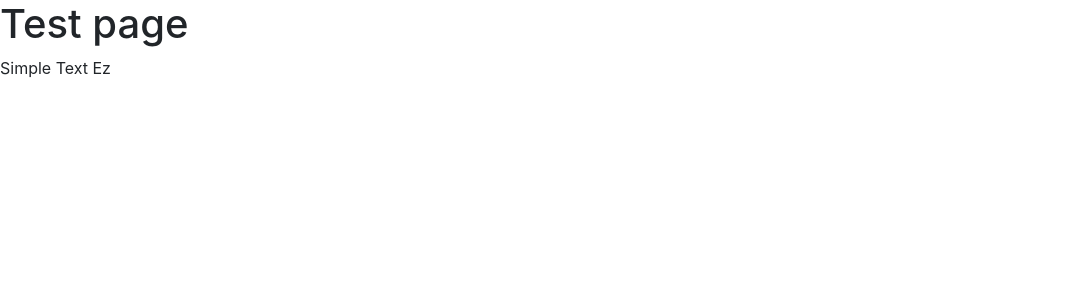
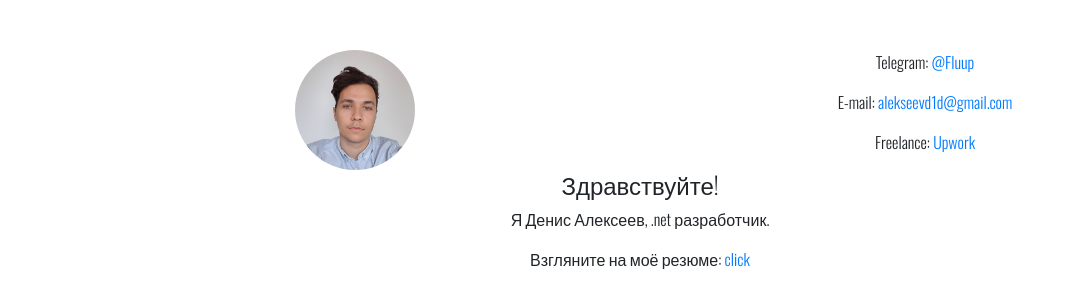
Before and after one commit to JettFlat/PublicProfile, a plain HTML site: page index.html in a window 1280 px wide. Shown: the whole page, without its empty margins (0-1074 px from the left). Drawn offline with nearby package versions, Linux system fonts and the light colour scheme.

Commit message:
Complete

```diff
--- a/index.html
+++ b/index.html
@@ -4,13 +4,34 @@
     <meta charset="UTF-8">
     <meta name="viewport" content="width=device-width, initial-scale=1.0">
     <link rel="stylesheet" href="https://stackpath.bootstrapcdn.com/bootstrap/4.5.2/css/bootstrap.min.css" integrity="sha384-JcKb8q3iqJ61gNV9KGb8thSsNjpSL0n8PARn9HuZOnIxN0hoP+VmmDGMN5t9UJ0Z" crossorigin="anonymous">
-<script src="https://stackpath.bootstrapcdn.com/bootstrap/4.5.2/js/bootstrap.min.js" integrity="sha384-B4gt1jrGC7Jh4AgTPSdUtOBvfO8shuf57BaghqFfPlYxofvL8/KUEfYiJOMMV+rV" crossorigin="anonymous"></script>
+    <link href="https://fonts.googleapis.com/css2?family=Oswald:wght@300&display=swap" rel="stylesheet">
+    <script src="https://stackpath.bootstrapcdn.com/bootstrap/4.5.2/js/bootstrap.min.js" integrity="sha384-B4gt1jrGC7Jh4AgTPSdUtOBvfO8shuf57BaghqFfPlYxofvL8/KUEfYiJOMMV+rV" crossorigin="anonymous"></script>
     <title>MainPage</title>
+    <style>
+        body {
+            font-family: 'Oswald', sans-serif;
+            margin-top: 50px;
+}
+    </style>
 </head>
-<body>
-    <h1>Test page</h1>
+<body class="text-center">
+        <div class="container">
+            <div class="row">
+            <div class="col">
+                <img class="rounded-circle" src="fls/MainFoto.jpg" width="120" height="120">
+            </div>
+            <div class="col">
+                <p>Telegram: <a href="https://telegram.me/fluup">@Fluup</a></p>
+                <p>E-mail: <a href="mailto:alekseevd1d@gmail.com">alekseevd1d@gmail.com</a></p>
+                <p>Freelance: <a href="https://www.upwork.com/freelancers/~0129d3255cd0cde246">Upwork</a></p>
+            </div>
+            </div>
+         </div>
+
+    <h4 >Здравствуйте!</h1>
     <p>
-        Simple Text Ez
+        Я Денис Алексеев, .net разработчик.
     </p>
+    <p>Взгляните на моё резюме: <a href="fls/Resume.pdf">click</a></p>
 </body>
 </html>
```
Also changed, not shown: Text.txt (added), fls/MainFoto.jpg (added), fls/Mugen.png (added), 1 other file.
